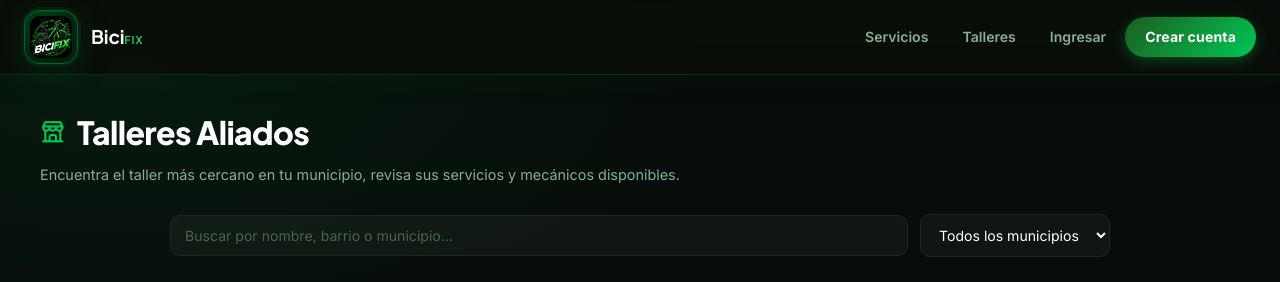
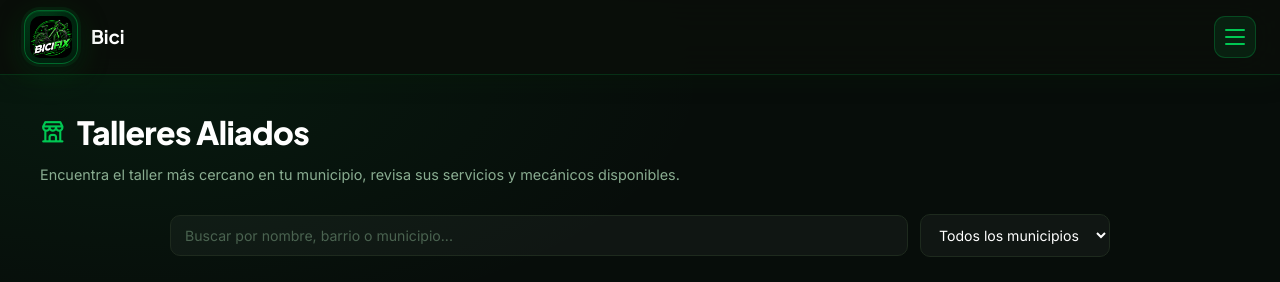
Before and after one commit to Roois334/BiciFix, a Flask app: page /talleres in a window 1280 px wide. Shown: the top 282 px of the page. Run offline with Flask 3, Linux system fonts and the light colour scheme; data comes from the database, SQL or seed files in the repository.

Commit message:
style: navbar solo logo + nombre + burger en todas las pantallas

```diff
--- a/static/css/style.css
+++ b/static/css/style.css
@@ -23,7 +23,7 @@
 }
 
 *, *::before, *::after { box-sizing:border-box; margin:0; padding:0; }
-html { scroll-behavior:smooth; overflow-x:hidden; max-width:100%; }
+html { scroll-behavior:smooth; overflow-x:hidden !important; max-width:100vw; }
 *, *::before, *::after { font-family:inherit; }
 
 body {
@@ -32,7 +32,8 @@ body {
   color:var(--bl);
   min-height:100vh;
   line-height:1.6;
-  overflow-x:hidden;
+  overflow-x:hidden !important;
+  max-width:100vw;
 }
 
 a { text-decoration:none; color:inherit; transition:color var(--transition); }
@@ -79,7 +80,15 @@ a { text-decoration:none; color:inherit; transition:color var(--transition); }
   from { opacity: 0; transform: translate(-50%, -50%) scale(1.08); }
   to   { opacity: 0.65; transform: translate(-50%, -50%) scale(1); }
 }
-.page-wrap { position:relative; z-index:1; display:flex; flex-direction:column; min-height:100vh; overflow-x:hidden; max-width:100%; }
+/* ===== OCULTAR SCROLLBAR BLANCO EXTRA ===== */
+html::-webkit-scrollbar { width: 8px; }
+html::-webkit-scrollbar-track { background: transparent; }
+html::-webkit-scrollbar-thumb { background: rgba(0,200,83,.3); border-radius: 4px; }
+html { scrollbar-width: thin; scrollbar-color: rgba(0,200,83,.3) transparent; }
+
+.page-wrap { position:relative; z-index:1; display:flex; flex-direction:column; min-height:100vh; overflow-x:hidden; max-width:100%; overflow-y:visible; }
+.page-wrap::-webkit-scrollbar { display:none; }
+
 
 /* ===== KEYFRAMES ===== */
 @keyframes fadeUp   { from{opacity:0;transform:translateY(24px)} to{opacity:1;transform:translateY(0)} }
@@ -148,6 +157,7 @@ a { text-decoration:none; color:inherit; transition:color var(--transition); }
   font-size:.68rem; color:var(--va);
   font-weight:600; letter-spacing:.09em;
   text-transform:uppercase;
+  display:none;
 }
 
 /* ===== NAV LINKS ===== */
@@ -1129,6 +1139,10 @@ tbody td { padding:12px 16px; font-size:.85rem; color:var(--gt); }
 .mob-card-actions{display:flex;gap:8px;flex-wrap:wrap}
 .mob-card-actions .btn,.mob-card-actions a.btn{flex:1;min-width:0;justify-content:center;text-align:center;font-size:.8rem;padding:8px 10px}
 
+/* ─── NAVBAR: solo logo + nombre + burger en todas las pantallas ───── */
+.nav-links { display:none !important; }
+.burger { display:flex !important; }
+
 /* ─── MEDIA ≤820px ───────────────────────────────────── */
 @media(max-width:820px){
   .burger{display:flex!important}
```
